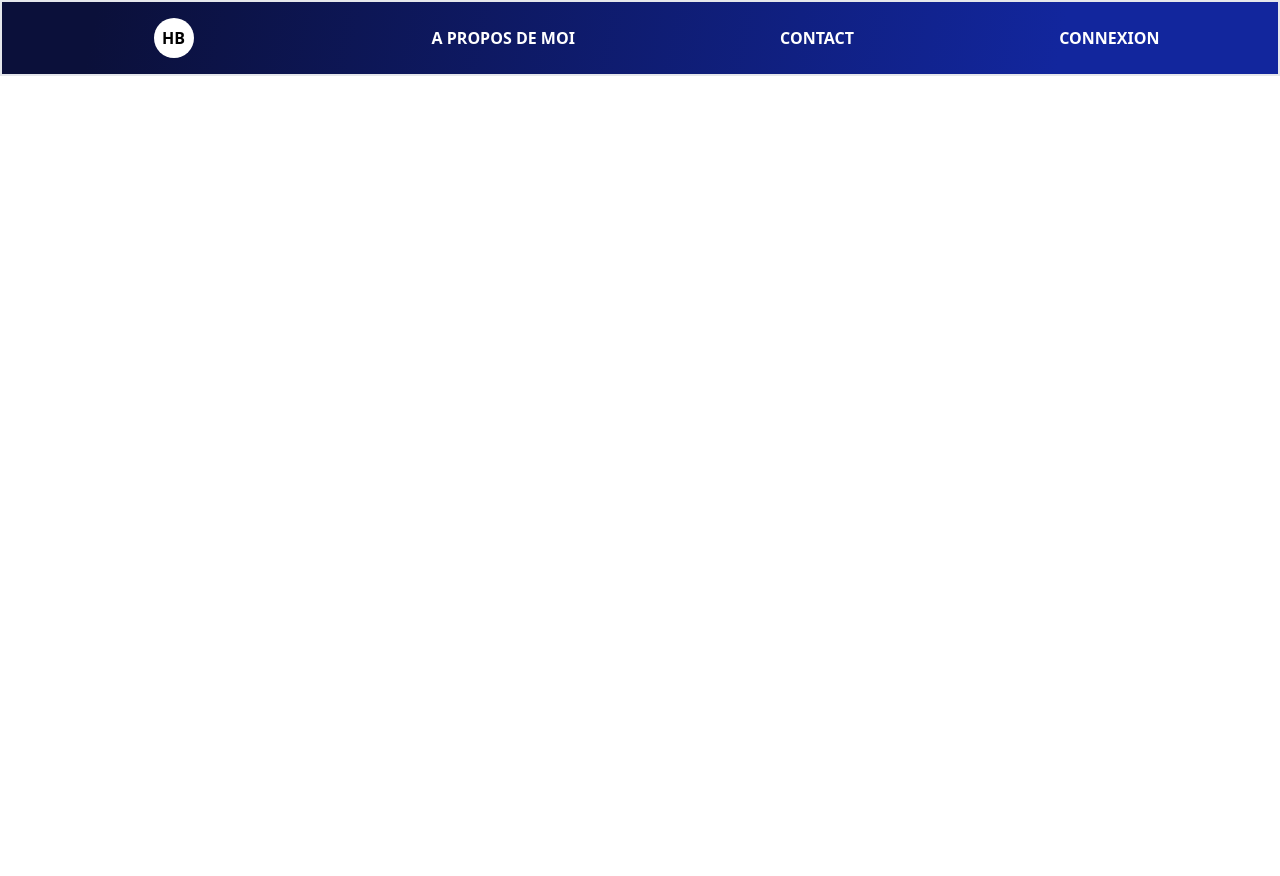
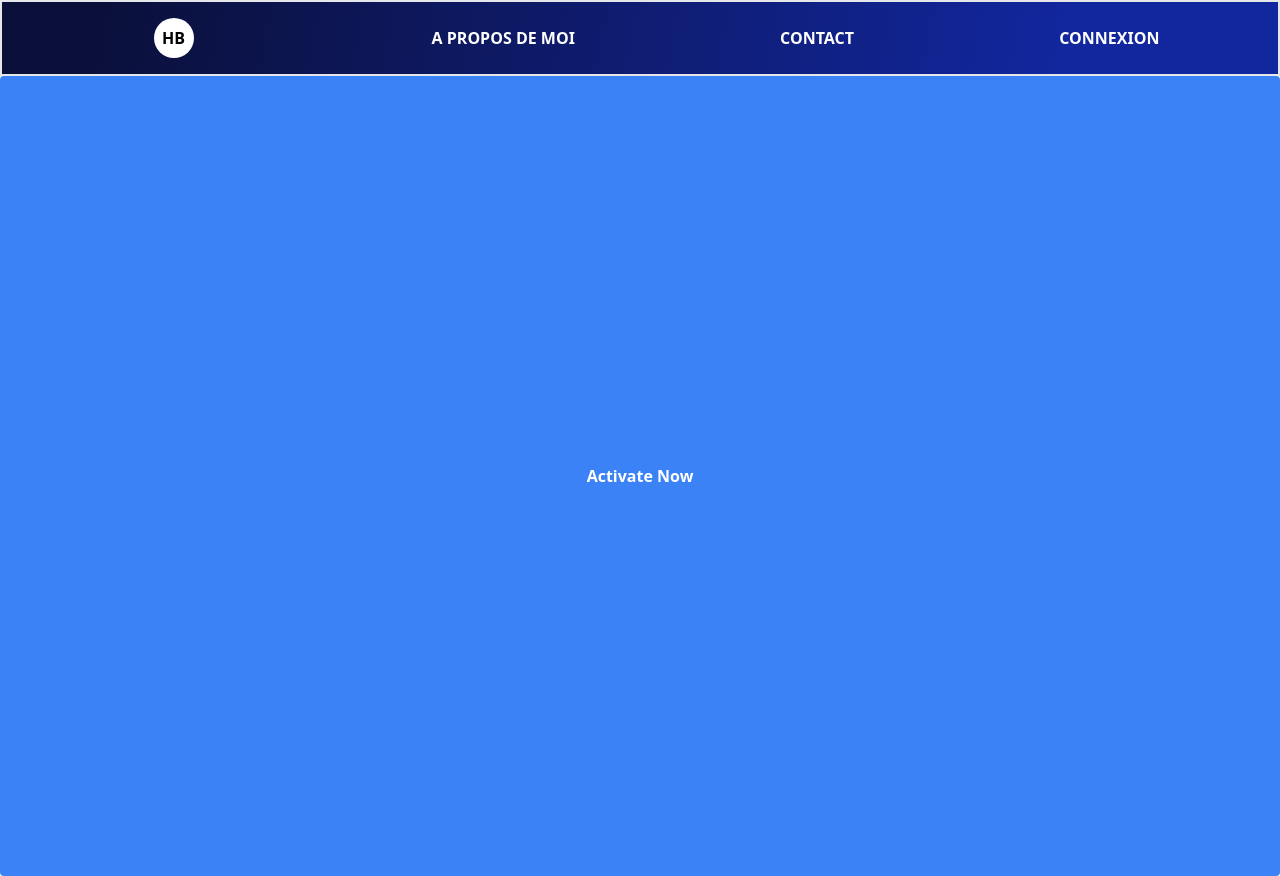
Before and after one commit to Hamza-bakk/DJOSER-FRONT-END, a React (Vite) app: page /auth/users/activation/1/1 in a window 1280 px wide. Before the commit the page ends 800 px from the top, so only its background shows below. Built offline with nearby package versions, Linux system fonts and the light colour scheme; no server answers.

Commit message:
API SEND MAIL CONFIRMATION "ENFIIIIINNNNNNNN"

```diff
--- a/src/App.jsx
+++ b/src/App.jsx
@@ -3,6 +3,7 @@ import HomePage from './pages/HomePage/homepage.jsx';
 import Register from './pages/User/register.jsx';
 import Login from './pages/User/login.jsx';
 import Logout from './pages/User/logout.jsx';
+import UserConfirmation from './pages/User/userconfirmation.jsx';
 import { BrowserRouter as Router, Routes, Route } from 'react-router-dom';
 
 
@@ -14,6 +15,7 @@ function App() {
         <Route path="/register" element={<Register/>} />
         <Route path="/login" element={<Login/>} />
         <Route path="/logout" element={<Logout/>} />
+        <Route path="/auth/users/activation/:uid/:token" element={<UserConfirmation/>} />
       </Routes>
     </Router>
   );
--- a/src/components/api/post/post.jsx
+++ b/src/components/api/post/post.jsx
@@ -52,7 +52,7 @@ export const PostAPI = {
       console.log(response);
 
       // Vérifier si la vérification du token a réussi
-      if ( token === token) {
+      if (token === token) {
         console.log('Déconnexion réussie');
 
         // Supprimer le token du stockage local
@@ -64,8 +64,18 @@ export const PostAPI = {
       console.error('Error logging out:', error);
       throw error;
     }
+  },
+
+
+ Userconfirmation: async (uid, token) => {
+  try {
+    const response = await axios.post(`${API_URL}/auth/users/activation/`, { uid: uid, token: token });
+    return response.data;
+  } catch (error) {
+    console.error('Error activating user:', error);
+    throw error;
   }
-
+},
 
 
 
--- a/src/pages/User/userconfirmation.jsx
+++ b/src/pages/User/userconfirmation.jsx
@@ -1,9 +1,29 @@
-import React from 'react'
+import  { Fragment } from 'react';
+import { useParams, useNavigate } from 'react-router-dom';
+import axios from 'axios';
+import { API_URL } from '../../../config';
 
-const userconfirmation = () => {
+const UserConfirmation = () => {
+  const { uid, token } = useParams();
+  const navigate = useNavigate();
+
+  const activeClick = () => {
+    axios.post(`${API_URL}/auth/users/activation/`, { uid: uid, token: token })
+      .then(() => {
+        navigate('/login');
+      })
+      .catch(err => {
+        alert(err.response.data);
+      });
+  };
+
   return (
-    <div>userconfirmation</div>
-  )
-}
+    <Fragment>
+      <button onClick={activeClick} className="h-screen w-full items-center justify-center text-center bg-blue-500 hover:bg-blue-700 text-white font-bold py-2 px-4 rounded">
+        Activate Now
+      </button>
+    </Fragment>
+  );
+};
 
-export default userconfirmation
+export default UserConfirmation;
```
